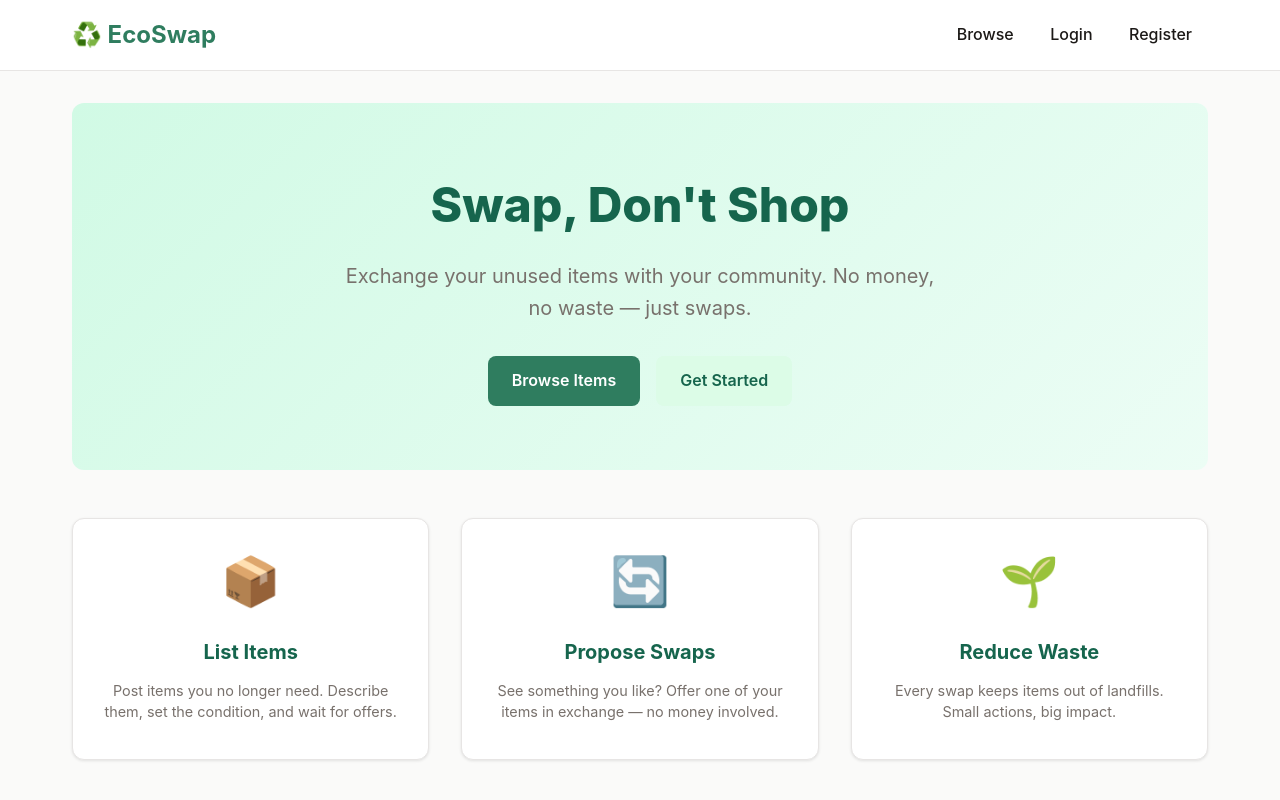
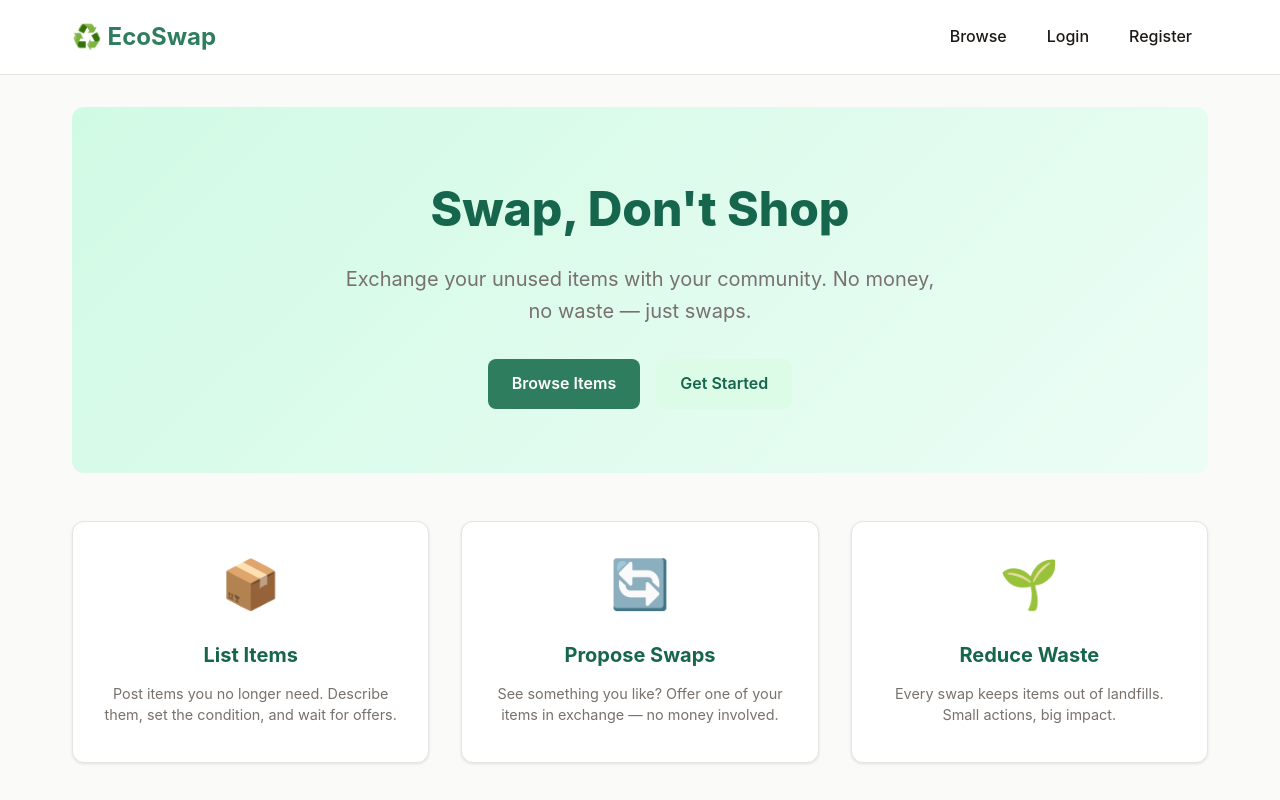
Before and after one commit to Marcramy19/item-swap-platform, a plain HTML site: page frontend/index.html in a window 1280 px wide. Drawn offline with Linux system fonts and the light colour scheme.

Commit message:
Seif commit
Description added like last time.

```diff
--- a/frontend/css/style.css
+++ b/frontend/css/style.css
@@ -58,7 +58,11 @@ nav {
   gap: 0.5rem;
 }
 
-
+.nav-links {
+  display: flex;
+  gap: 0.5rem;
+  align-items: center;
+}
 
 .nav-links a {
   padding: 0.5rem 1rem;
```
